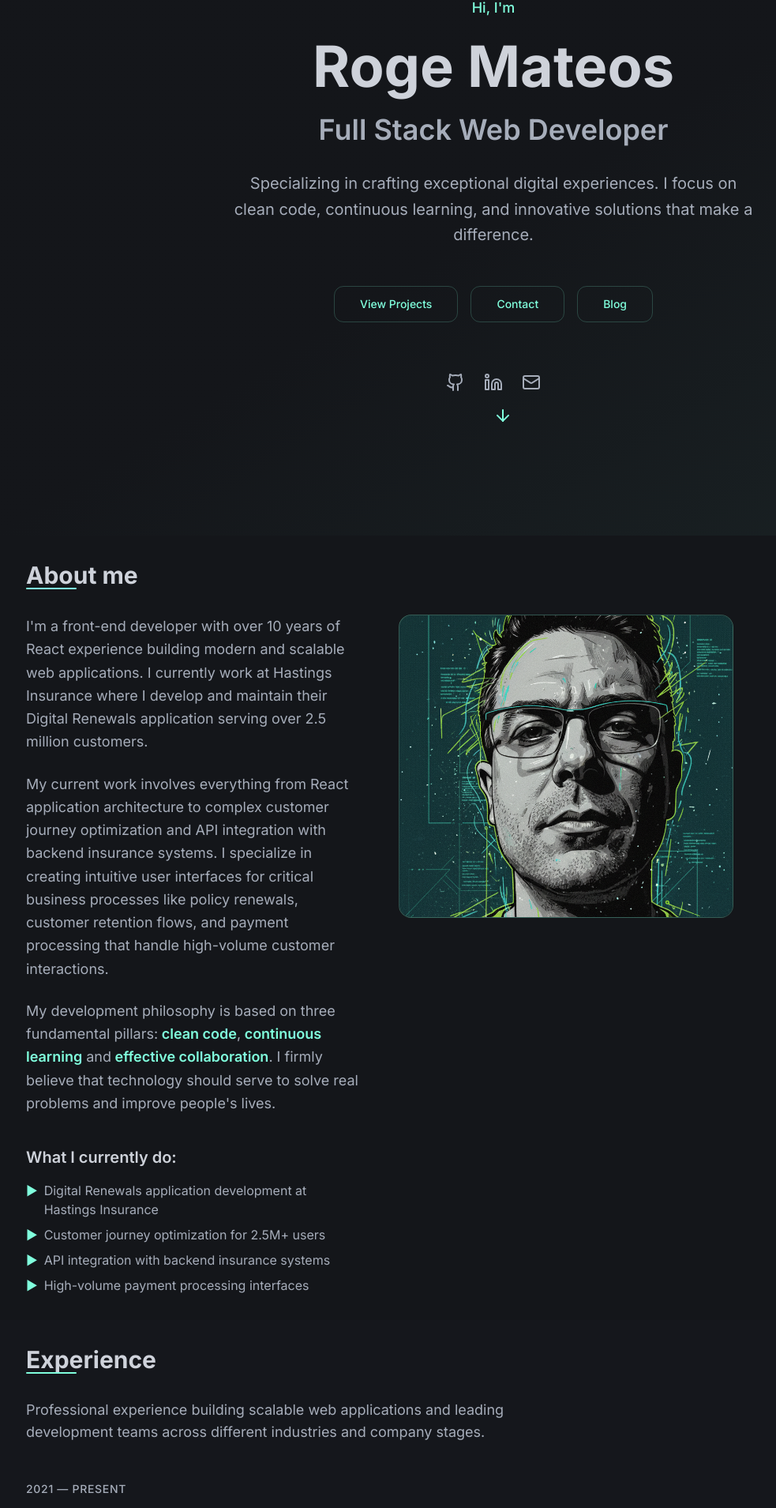
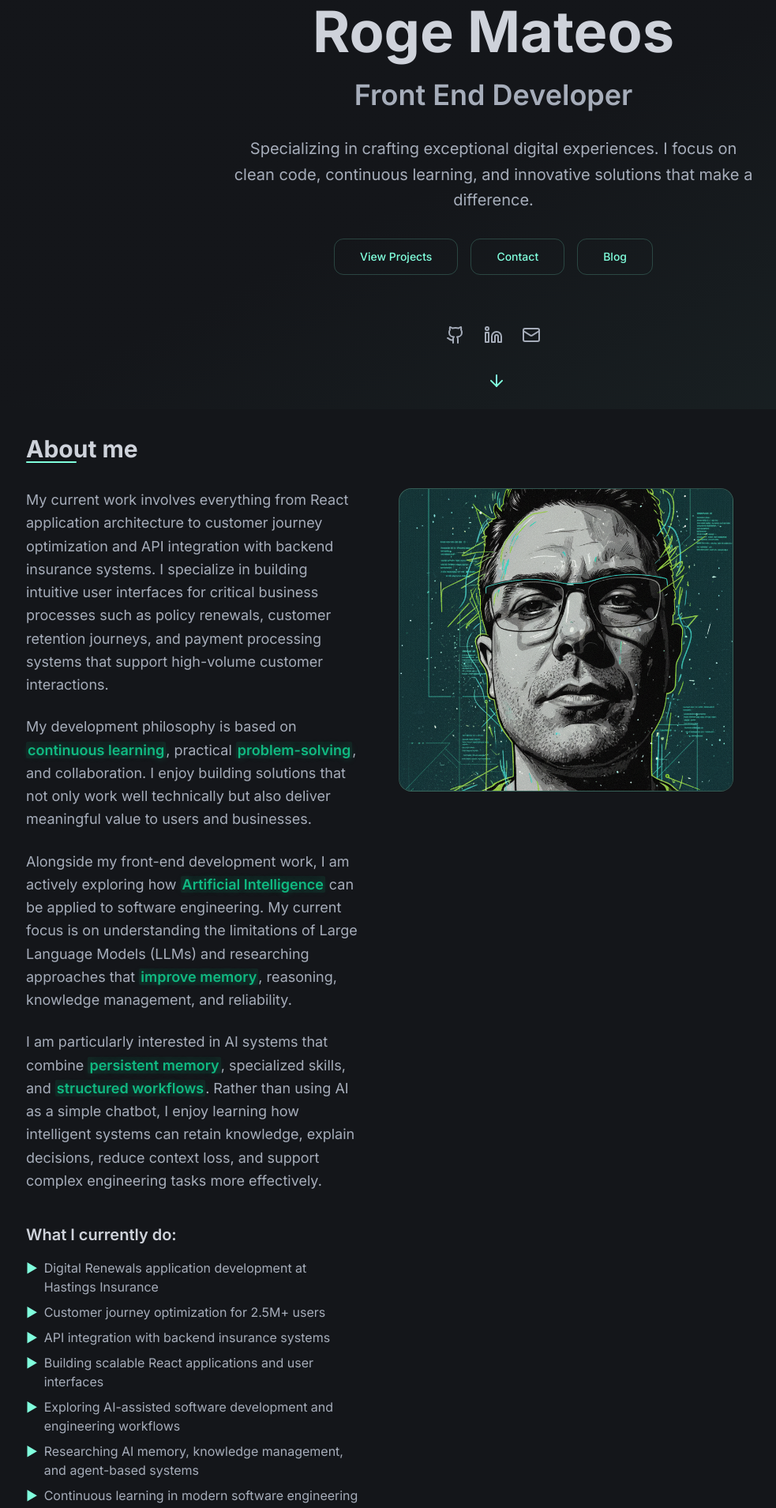
Before and after one commit to RogeMateos/rogemateosportfolio, a React (Vite) app: page / in a window 1280 px wide. Shown: the part 122-2031 px from the top of the page at 79% size, without its empty margins (15-998 px from the left). Built offline with nearby package versions, Linux system fonts and the light colour scheme; the HTML template or start-up script is replaced by a standard one.

Commit message:
feat: update Hero and About sections with content and style improvements
- Hero: change title to "Front End Developer", reduce hero height to 80vh, adjust spacing
- About: refocus bio on AI exploration, add keyword-highlight styles, expand bullet points

```diff
--- a/src/components/About.tsx
+++ b/src/components/About.tsx
@@ -8,7 +8,28 @@ const About = () => {
   const isInView = useInView(ref, { once: true, margin: "-100px" });
 
   return (
-    <section id="about" ref={ref} className="py-8 bg-background">
+    <>
+      <style>{`
+        .keyword-highlight {
+          color: #10b981;
+          font-weight: 600;
+          text-shadow: 0 0 10px rgba(16, 185, 129, 0.4);
+          box-shadow: inset 0 0 15px rgba(16, 185, 129, 0.15);
+          padding: 0 2px;
+          border-radius: 2px;
+          transition: all 0.3s ease;
+        }
+
+        .keyword-highlight:hover {
+          text-shadow: 0 0 20px rgba(16, 185, 129, 0.6);
+          box-shadow: inset 0 0 20px rgba(16, 185, 129, 0.25);
+        }
+
+        #about {
+          min-height: 65vh;
+        }
+      `}</style>
+      <section id="about" ref={ref} className="py-8 bg-background">
       <div className="container mx-auto px-12">
         <motion.div
           initial={{ opacity: 0 }}
@@ -33,27 +54,19 @@ const About = () => {
               className="space-y-6"
             >
               <p className="text-muted text-lg leading-relaxed">
-                I'm a front-end developer with over 10 years of React experience
-                building modern and scalable web applications. I currently work
-                at Hastings Insurance where I develop and maintain their Digital
-                Renewals application serving over 2.5 million customers.
+                My current work involves everything from React application architecture to customer journey optimization and API integration with backend insurance systems. I specialize in building intuitive user interfaces for critical business processes such as policy renewals, customer retention journeys, and payment processing systems that support high-volume customer interactions.
               </p>
 
               <p className="text-muted text-lg leading-relaxed">
-                My current work involves everything from React application architecture
-                to complex customer journey optimization and API integration with backend
-                insurance systems. I specialize in creating intuitive user interfaces for
-                critical business processes like policy renewals, customer retention flows,
-                and payment processing that handle high-volume customer interactions.
+                My development philosophy is based on <span className="keyword-highlight">continuous learning</span>, practical <span className="keyword-highlight">problem-solving</span>, and collaboration. I enjoy building solutions that not only work well technically but also deliver meaningful value to users and businesses.
               </p>
 
               <p className="text-muted text-lg leading-relaxed">
-                My development philosophy is based on three fundamental pillars:
-                <span className="text-accent font-semibold"> clean code</span>,
-                <span className="text-accent font-semibold"> continuous learning</span> and
-                <span className="text-accent font-semibold"> effective collaboration</span>.
-                I firmly believe that technology should serve to solve real problems
-                and improve people's lives.
+                Alongside my front-end development work, I am actively exploring how <span className="keyword-highlight">Artificial Intelligence</span> can be applied to software engineering. My current focus is on understanding the limitations of Large Language Models (LLMs) and researching approaches that <span className="keyword-highlight">improve memory</span>, reasoning, knowledge management, and reliability.
+              </p>
+
+              <p className="text-muted text-lg leading-relaxed">
+                I am particularly interested in AI systems that combine <span className="keyword-highlight">persistent memory</span>, specialized skills, and <span className="keyword-highlight">structured workflows</span>. Rather than using AI as a simple chatbot, I enjoy learning how intelligent systems can retain knowledge, explain decisions, reduce context loss, and support complex engineering tasks more effectively.
               </p>
 
               <div className="pt-4">
@@ -75,7 +88,19 @@ const About = () => {
                   </li>
                   <li className="flex items-start">
                     <span className="text-accent mr-2">▶</span>
-                    High-volume payment processing interfaces
+                    Building scalable React applications and user interfaces
+                  </li>
+                  <li className="flex items-start">
+                    <span className="text-accent mr-2">▶</span>
+                    Exploring AI-assisted software development and engineering workflows
+                  </li>
+                  <li className="flex items-start">
+                    <span className="text-accent mr-2">▶</span>
+                    Researching AI memory, knowledge management, and agent-based systems
+                  </li>
+                  <li className="flex items-start">
+                    <span className="text-accent mr-2">▶</span>
+                    Continuous learning in modern software engineering and emerging technologies
                   </li>
                 </ul>
               </div>
@@ -105,6 +130,7 @@ const About = () => {
         </motion.div>
       </div>
     </section>
+    </>
   );
 };
 
--- a/src/components/Hero.tsx
+++ b/src/components/Hero.tsx
@@ -15,7 +15,7 @@ const Hero = () => {
 
 
   return (
-    <section className="min-h-screen flex items-center justify-center relative overflow-hidden">
+    <section className="min-h-[80vh] flex items-center justify-center relative overflow-hidden">
       {/* Background gradient */}
       <div className="absolute inset-0 bg-gradient-to-br from-background via-background to-accent/5" />
 
@@ -49,14 +49,14 @@ Roge Mateos
           transition={{ delay: 0.7 }}
           className="text-3xl md:text-4xl font-semibold text-muted mb-8"
         >
-Full Stack Web Developer
+Front End Developer
         </motion.h2>
 
         <motion.p
           initial={{ opacity: 0, y: 30 }}
           animate={{ opacity: 1, y: 0 }}
           transition={{ delay: 0.9 }}
-          className="text-xl text-muted max-w-2xl mx-auto mb-12 leading-relaxed"
+          className="text-xl text-muted max-w-2xl mx-auto mb-8 leading-relaxed"
         >
           Specializing in crafting exceptional digital experiences.
           I focus on clean code, continuous learning, and innovative
@@ -84,7 +84,7 @@ Full Stack Web Developer
           initial={{ opacity: 0, y: 30 }}
           animate={{ opacity: 1, y: 0 }}
           transition={{ delay: 1.3 }}
-          className="flex justify-center space-x-6 mb-16"
+          className="flex justify-center space-x-6 mb-2"
         >
           <motion.a
             href="https://github.com/RogeMateos"
@@ -120,7 +120,7 @@ Full Stack Web Developer
           initial={{ opacity: 0, y: 30 }}
           animate={{ opacity: 1, y: 0 }}
           transition={{ delay: 1.5 }}
-          className="absolute bottom-8 left-1/2 transform -translate-x-1/2"
+          className="absolute bottom-[-40px] left-[calc(50%-8px)]"
         >
           <motion.div
             animate={{ y: [0, 10, 0] }}
```
